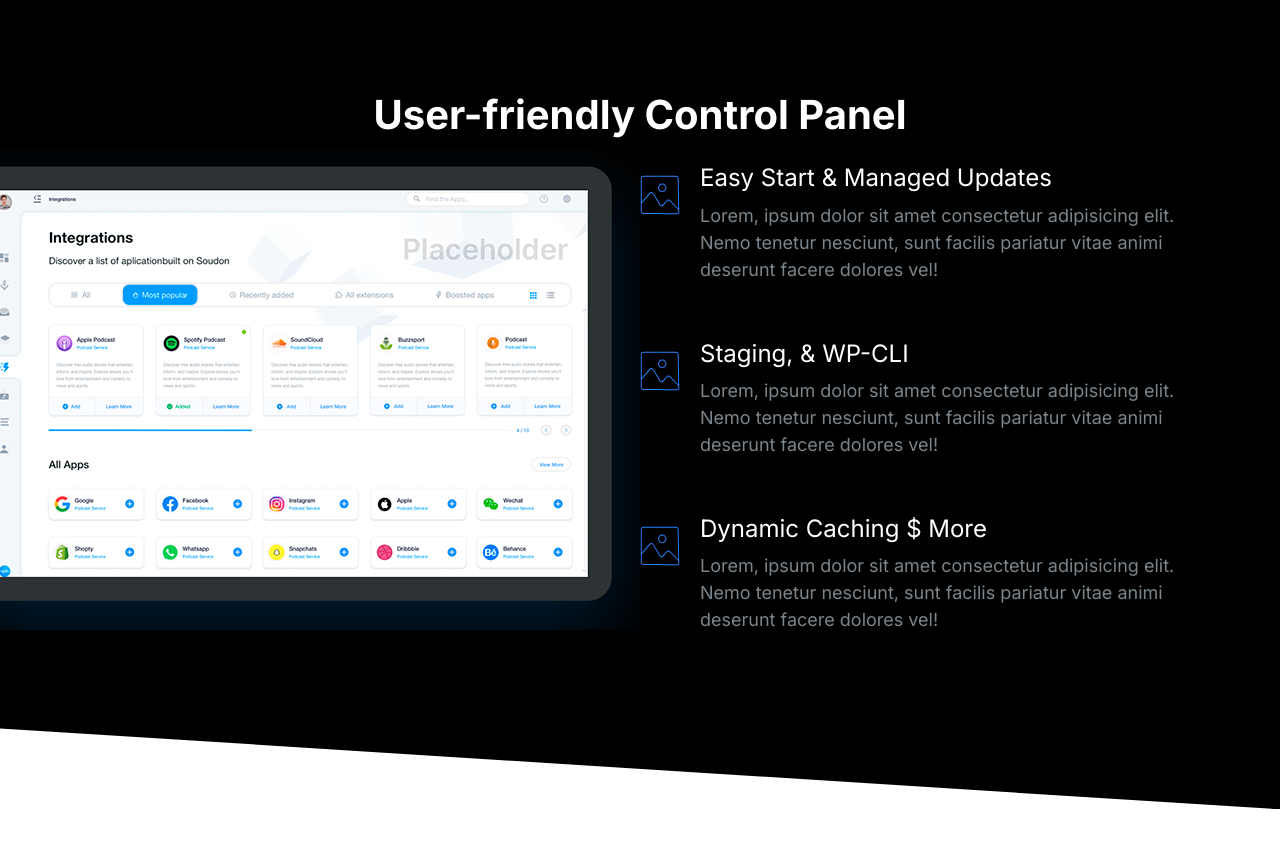
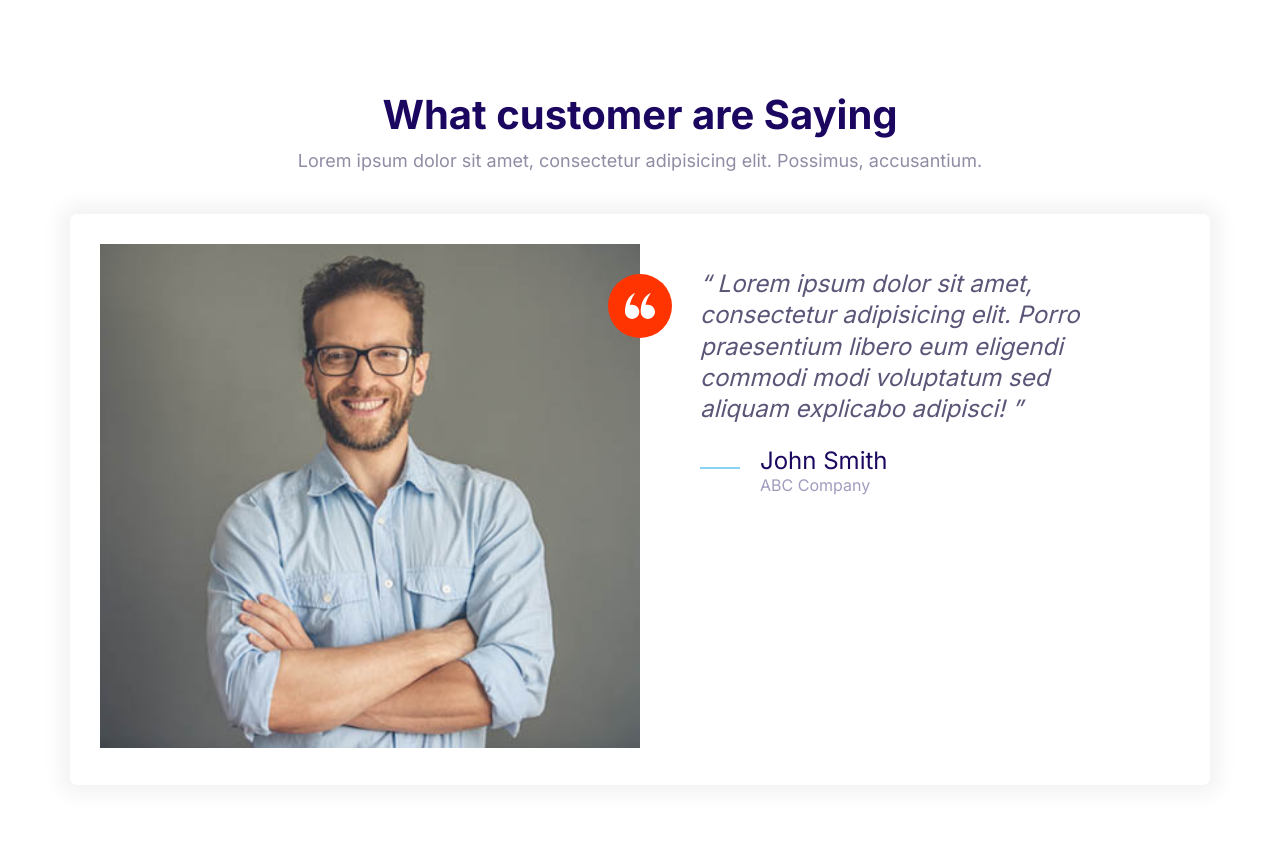
Before and after one commit to gabyreload1983/Moshify, a plain HTML site: page index.html in a window 1280 px wide. Before the commit the page ends 809 px from the top, so only its background shows below. Drawn offline with Linux system fonts and the light colour scheme.

Commit message:
Create testimonialBlock component

```diff
--- a/CSS/style.css
+++ b/CSS/style.css
@@ -552,6 +552,7 @@ a {
 
 .block__header {
   text-align: center;
+  margin-bottom: 4rem;
 }
 
 .block__heading {
--- a/index.html
+++ b/index.html
@@ -15,73 +15,50 @@
     <link rel="stylesheet" href="./CSS/style.css" />
   </head>
   <body>
-    <section class="block block--dark block--skewed--right block-showcase">
+    <section class="block">
       <header class="block__header">
-        <h2>User-friendly Control Panel</h2>
+        <h2>What customer are Saying</h2>
+        <p>
+          Lorem ipsum dolor sit amet, consectetur adipisicing elit. Possimus,
+          accusantium.
+        </p>
       </header>
-      <div class="container grid grid--1x2">
-        <picture class="block-showcase__image">
-          <source
-            type="image/webp"
-            src="images/ipad.webp 1x, images/ipad@2x.webp 2x" />
-          <source
-            type="image/png"
-            src="images/ipad.png 1x, images/ipad@2x.png 2x" />
-          <img src="./images/ipad.png" alt=""
-        /></picture>
-        <ul class="list">
-          <li>
+      <div class="container">
+        <div class="card testimonial">
+          <div class="grid grid--1x2">
+            <div class="testimonial__image">
+              <img
+                src="./images/testimonial.jpg"
+                alt="A happy, smiling customer"
+              />
+              <span class="icon-container icon-container--accent">
+                <svg class="icon icon--white icon--small">
+                  <use xlink:href="images/sprite.svg#quotes"></use>
+                </svg>
+              </span>
+            </div>
+            <blockquote class="quote">
+              <p class="quote__text">
+                Lorem ipsum dolor sit amet, consectetur adipisicing elit. Porro
+                praesentium libero eum eligendi commodi modi voluptatum sed
+                aliquam explicabo adipisci!
+              </p>
+              <footer>
                 <div class="media">
                   <div class="media__image">
-                <svg class="icon icon--primary">
-                  <use xlink:href="images/sprite.svg#snap"></use>
+                    <svg class="icon icon--primary quote__line">
+                      <use xlink:href="images/sprite.svg#line"></use>
                     </svg>
                   </div>
                   <div class="media__body">
-                <h3 class="media__title">Easy Start & Managed Updates</h3>
-                <p>
-                  Lorem, ipsum dolor sit amet consectetur adipisicing elit. Nemo
-                  tenetur nesciunt, sunt facilis pariatur vitae animi deserunt
-                  facere dolores vel!
-                </p>
+                    <h3 class="media__title quote__author">John Smith</h3>
+                    <p class="quote__organization">ABC Company</p>
                   </div>
                 </div>
-          </li>
-          <li>
-            <div class="media">
-              <div class="media__image">
-                <svg class="icon icon--primary">
-                  <use xlink:href="images/sprite.svg#snap"></use>
-                </svg>
-              </div>
-              <div class="media__body">
-                <h3 class="media__title">Staging, & WP-CLI</h3>
-                <p>
-                  Lorem, ipsum dolor sit amet consectetur adipisicing elit. Nemo
-                  tenetur nesciunt, sunt facilis pariatur vitae animi deserunt
-                  facere dolores vel!
-                </p>
+              </footer>
+            </blockquote>
           </div>
         </div>
-          </li>
-          <li>
-            <div class="media">
-              <div class="media__image">
-                <svg class="icon icon--primary">
-                  <use xlink:href="images/sprite.svg#snap"></use>
-                </svg>
-              </div>
-              <div class="media__body">
-                <h3 class="media__title">Dynamic Caching $ More</h3>
-                <p>
-                  Lorem, ipsum dolor sit amet consectetur adipisicing elit. Nemo
-                  tenetur nesciunt, sunt facilis pariatur vitae animi deserunt
-                  facere dolores vel!
-                </p>
-              </div>
-            </div>
-          </li>
-        </ul>
       </div>
     </section>
     <script src="./js/main.js"></script>
```
Also changed, not shown: components/testimonialBlock.html (added, +43 -0 lines). Lines whose indentation alone changed are shown as unchanged.
